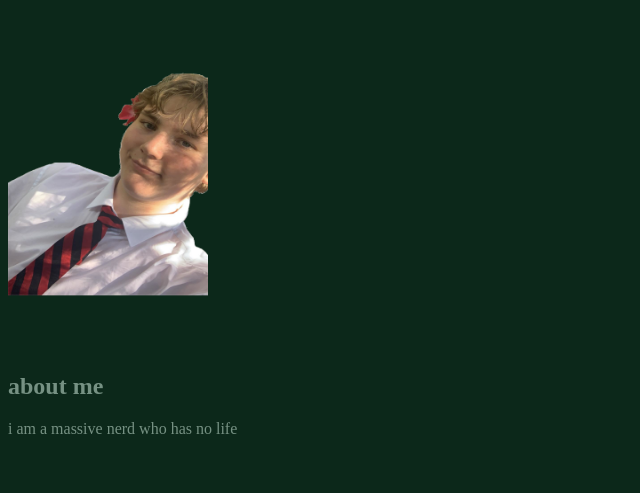
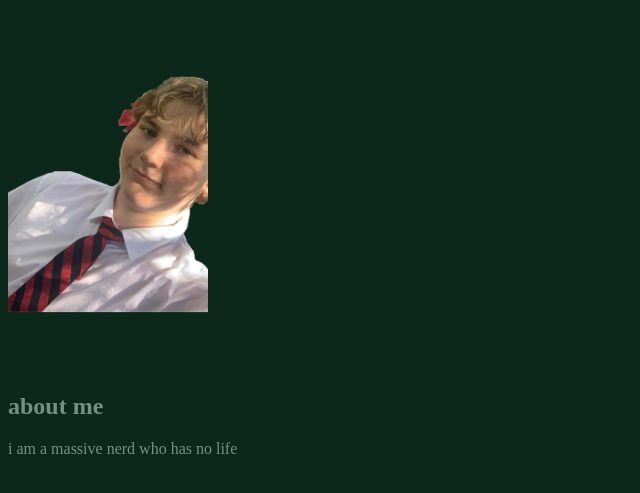
Before and after one commit to oscarsucksattech/my-website, a plain HTML site: page index.html in a window 1280 px wide. Shown: the part 61-554 px from the top of the page, without its empty margins (0-640 px from the left). Drawn offline with Linux system fonts and the light colour scheme.

Commit message:
Update index.html

```diff
--- a/index.html
+++ b/index.html
@@ -11,7 +11,7 @@
             its me oscar
         </h1>
         <body style="background-color: #0C281A;">
-            <img src = "websitepic.png" width = "200" height = "330" alt = "me">
+            <img src = "websitepic.png" width = "200" height = "350" alt = "me">
             <h2> about me</h2>
             <p>
                 i am a massive nerd who has no life
```
